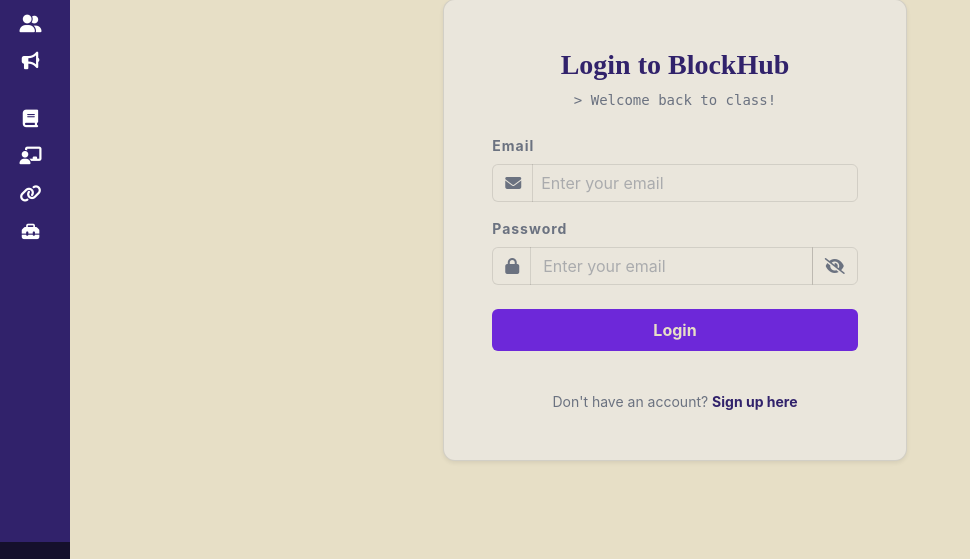
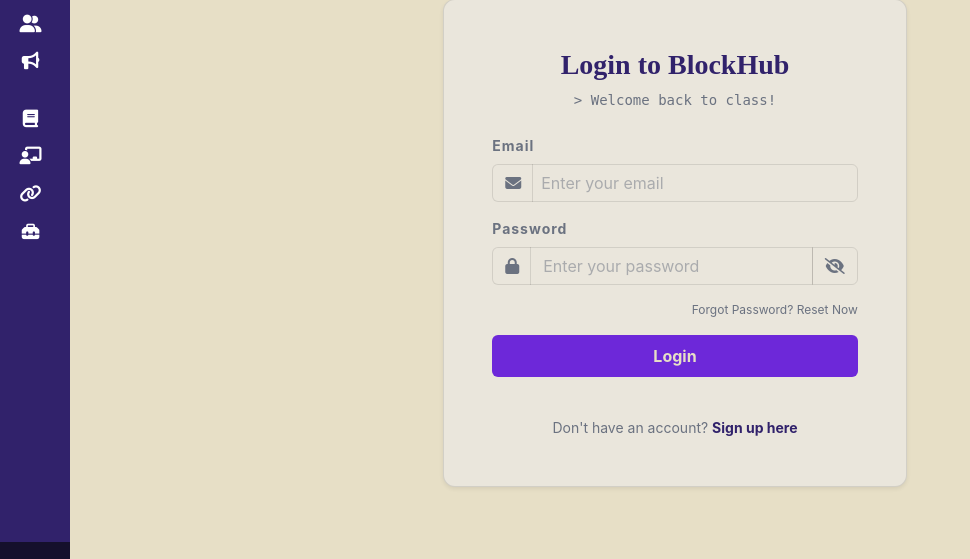
Before and after one commit to notvyn/BlockHub_Web, a Flask app: page /login in a window 1280 px wide. Shown: the part 121-680 px from the top of the page, without its empty margins (0-970 px from the left). Run offline with Flask 3, Linux system fonts and the light colour scheme; some libraries are stand-ins or nearby versions; some web fonts are replaced.

Commit message:
style(login): password placeholder

```diff
--- a/app/templates/login.html
+++ b/app/templates/login.html
@@ -41,7 +41,7 @@
                     {{ render_field(form.email, placeholder="Enter your email", icon='fa-envelope', id='loginEmail')}}
                 </div>
 
-                <div class="mb-4">
+                <div class="mb-3">
                     <label class="form-label small fw-bold" style="letter-spacing: 1px;">Password</label>
 
                     <div class="input-group">
@@ -49,12 +49,16 @@
                             <i class="fa-solid fa-lock"></i>
                         </label>
 
-                        {{ form.password(id="loginPassword", class="form-control", placeholder="Enter your email") }}
+                        {{ form.password(id="loginPassword", class="form-control", placeholder="Enter your password") }}
 
                         <button type="button" class="input-group-text eye-toggle">
                             <i class="fa-solid fa-eye-slash"></i>
                         </button>
                     </div>
+                </div>
+
+                <div class="d-flex justify-content-end mb-3">
+                    <a href="{{ url_for('auth.reset_request') }}" class="text-decoration-none" style="color: var(--text-muted); font-size: 0.75rem;">Forgot Password? Reset Now</a>
                 </div>
 
                 <div class="d-grid mt-2">
```
